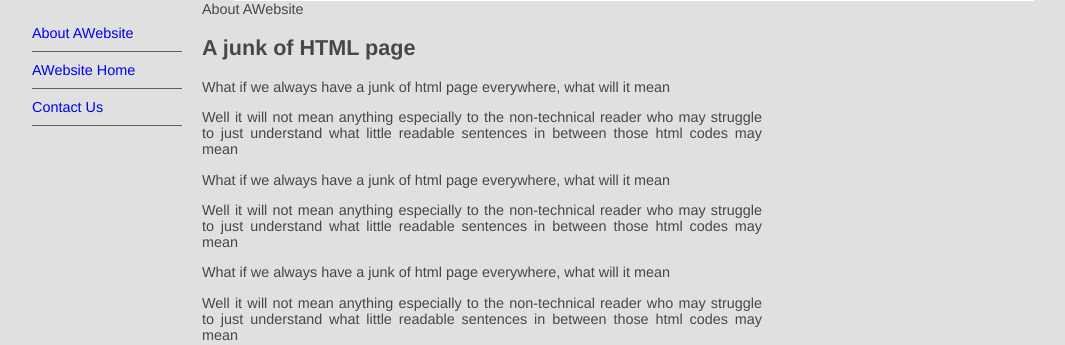
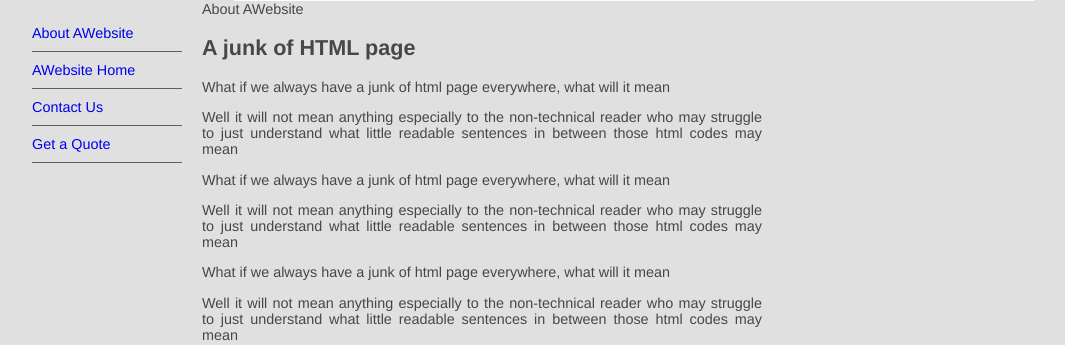
Before and after one commit to ayosamobitade/awebsite, a Django app: page / in a window 1280 px wide. Shown: the part 533-878 px from the top of the page, without its empty margins (6-1071 px from the left). Run offline with Django 4.2, Linux system fonts and the light colour scheme; data comes from the database, SQL or seed files in the repository; parts of the project's set-up code (start-up, migrations or seed data) failed here and were passed over.

Commit message:
some update

```diff
--- a/awebsite/templates/base.html
+++ b/awebsite/templates/base.html
@@ -26,6 +26,7 @@
             <li>Menu</li>
         {% endblock sidenav %}
         <li><a href="/contact">Contact Us</a></li>
+        <li><a href="/quote/">Get a Quote</a></li>
         </ul>
     </nav>
 </aside>
--- a/quotes/templates/quotes/urls.py
+++ b/quotes/urls.py
@@ -1,5 +1,5 @@
-from django.url import path
-form . import views
+from django.urls import path
+from .templates.quotes import views
 
 urlpatterns = [
     path('', views.quote_req, name = 'quote-request'),
--- a/quotes/views.py
+++ b/quotes/views.py
@@ -19,4 +19,4 @@ def quote_req(request):
         form = QuoteForm()
         if 'submitted' in request.GET:
             submitted = True
-    return render(request, 'quote/quote.html', {'form':form, 'page_list': Page.objects.all(), 'susbmitted':submitted })
+    return render(request, 'quote/quotes.html', {'form':form, 'page_list': Page.objects.all(), 'susbmitted':submitted })
```
